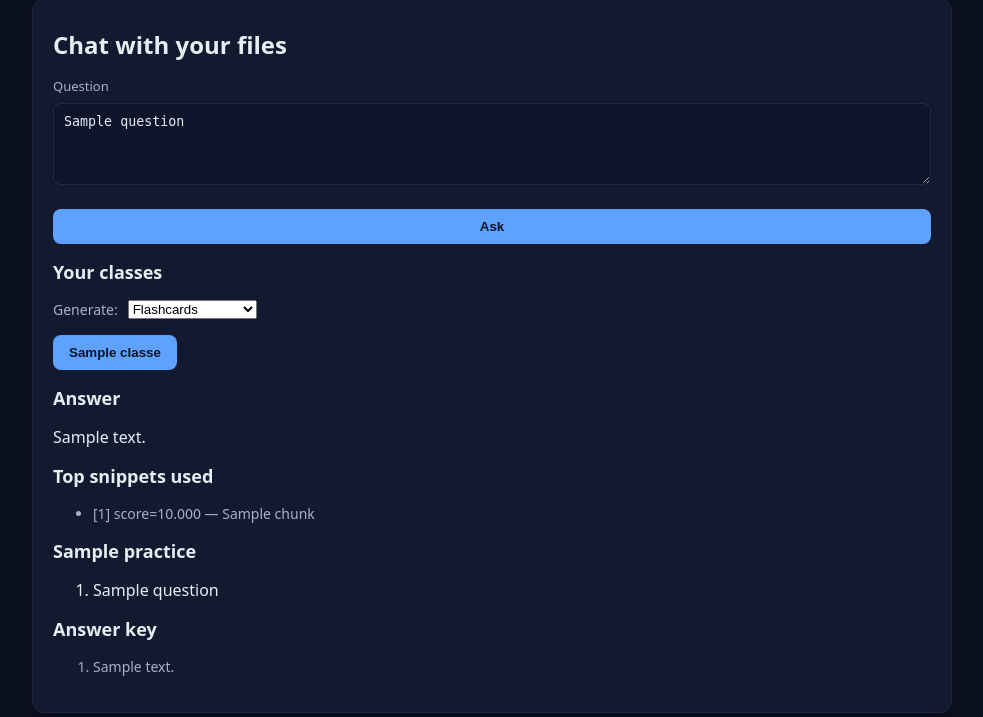
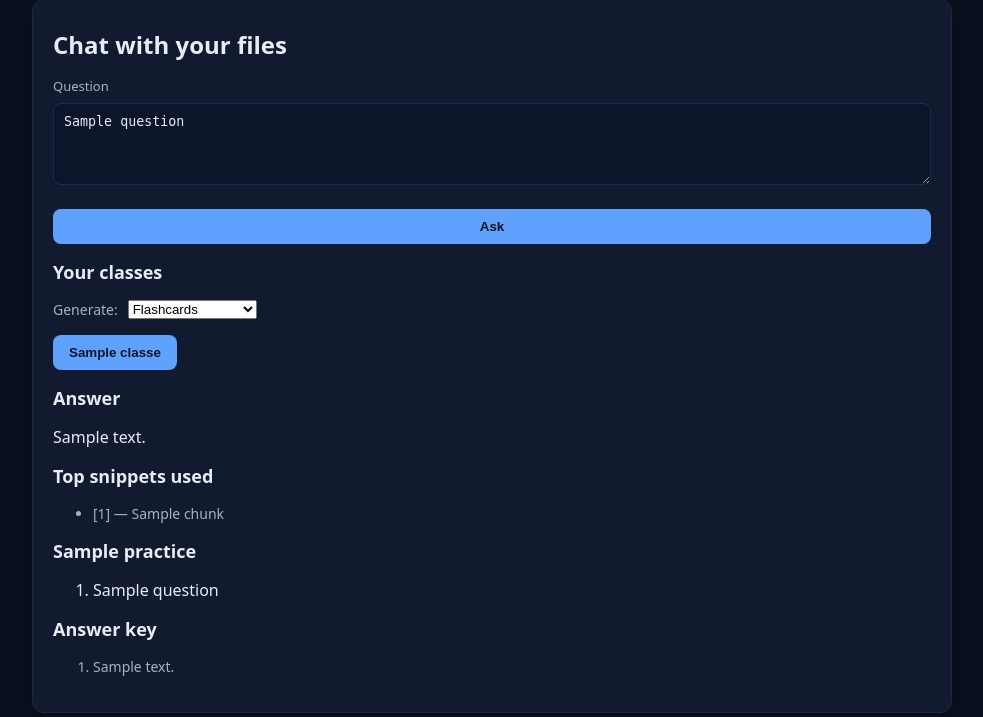
Before and after one commit to strombolini/chanvas, a Flask app: template templates/chat.html in a window 1280 px wide. Shown: the part 75-792 px from the top of the page, without its empty margins (148-1131 px from the left). Run offline with Flask 3, Linux system fonts and the light colour scheme; the template is opened without the code that fills it: most values are stand-ins (such as "Sample title", 1, 10 or a date in 2020); some libraries are stand-ins or nearby versions.

Commit message:
first RAG complete

```diff
--- a/templates/chat.html
+++ b/templates/chat.html
@@ -66,8 +66,8 @@
   <div class="mt">
     <div class="title" style="font-size:18px">Top snippets used</div>
     <ul>
-      {% for (t, s) in chunks %}
-        <li class="mut">[{{ loop.index }}] score={{ "%.3f"|format(s) }} — {{ t[:200] }}{% if t|length > 200 %}…{% endif %}</li>
+      {% for t in chunks.chunks %}
+        <li class="mut">[{{ loop.index }}] — {{ t[:200] }}{% if t|length > 200 %}…{% endif %}</li>
       {% endfor %}
     </ul>
   </div>
```
